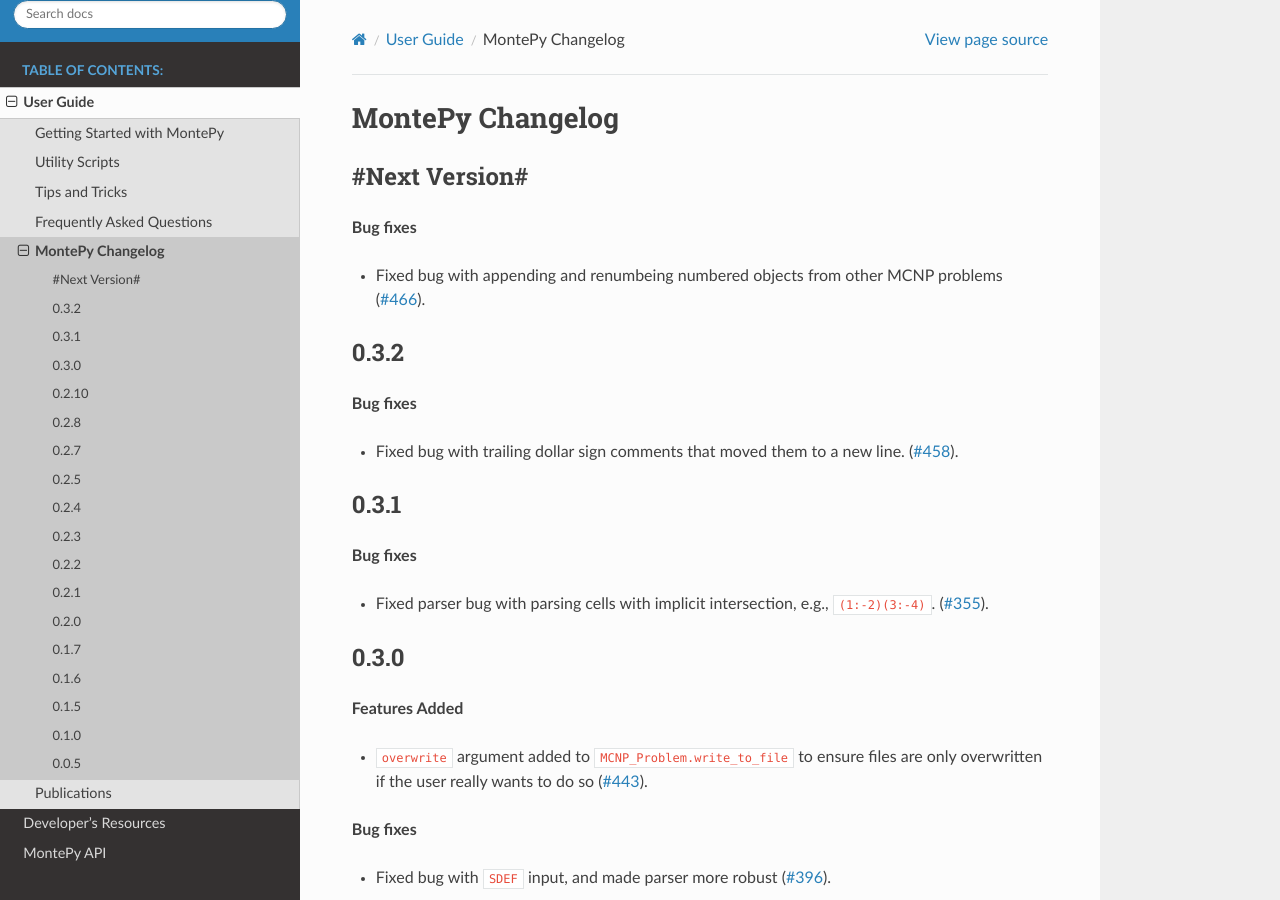
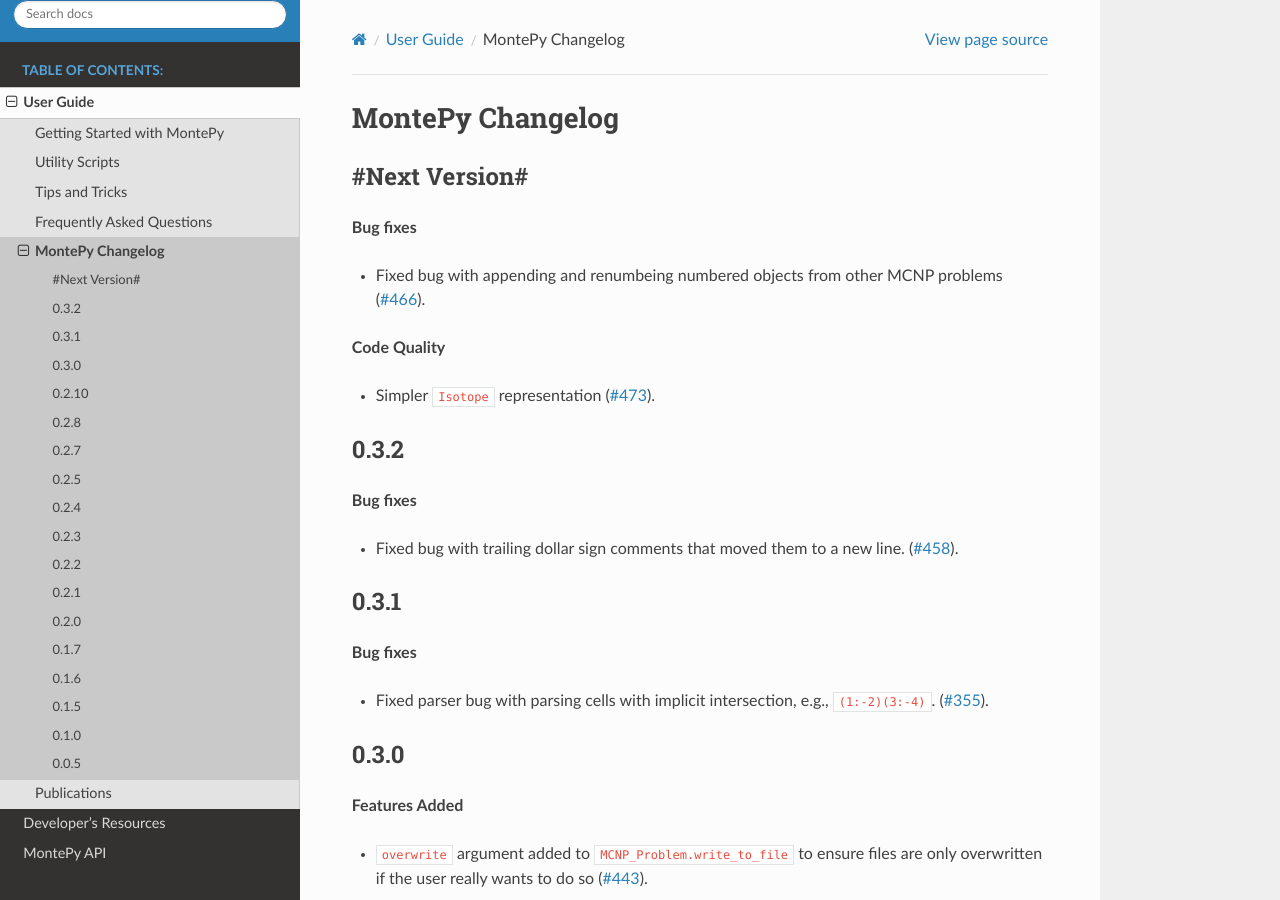
Before and after one commit to idaholab/MontePy, a Sphinx documentation site: the page built from doc/source/changelog.rst, in a window 1280 px wide and 900 px high. Built offline with Sphinx 7.4.7 and the Read the Docs theme 2.0.0, drawn with Linux system fonts in a browser that asks for light colours; the version number could not be read and is left out.

Commit message:
Update changelog

```diff
--- a/doc/source/changelog.rst
+++ b/doc/source/changelog.rst
@@ -7,6 +7,10 @@
 **Bug fixes**
 
 * Fixed bug with appending and renumbeing numbered objects from other MCNP problems (:issue:`466`).
+
+**Code Quality**
+
+* Simpler ``Isotope`` representation (:issue:`473`).
 
 
 0.3.2
```
